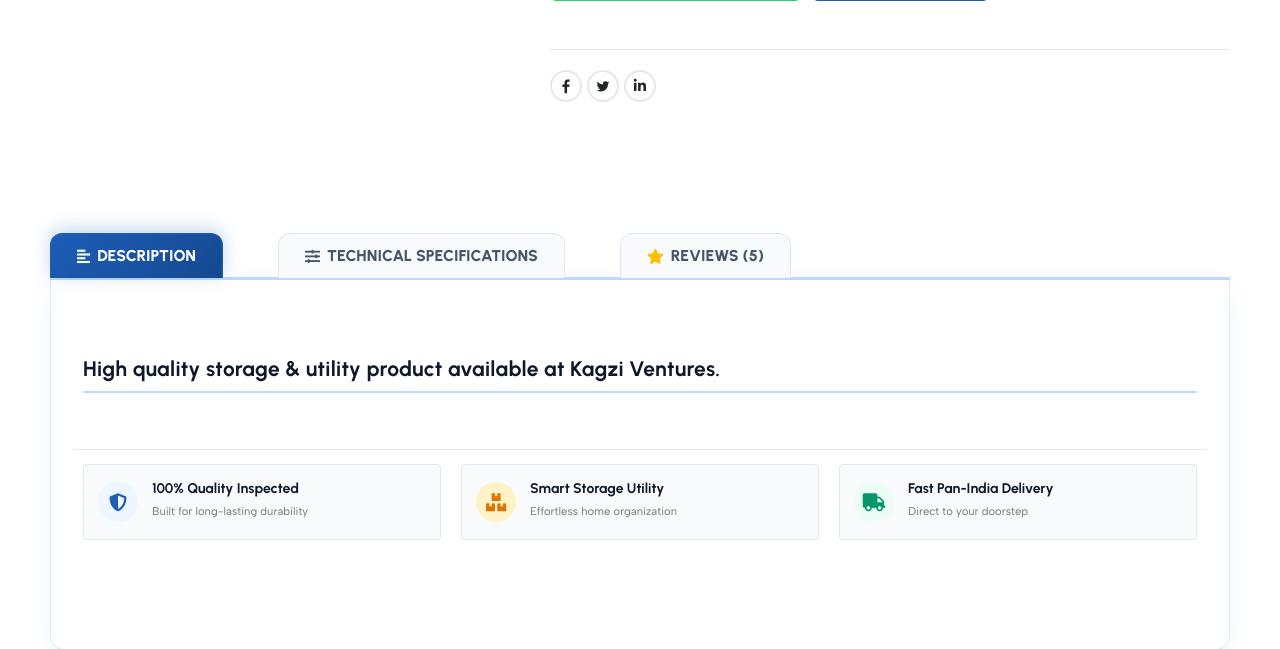
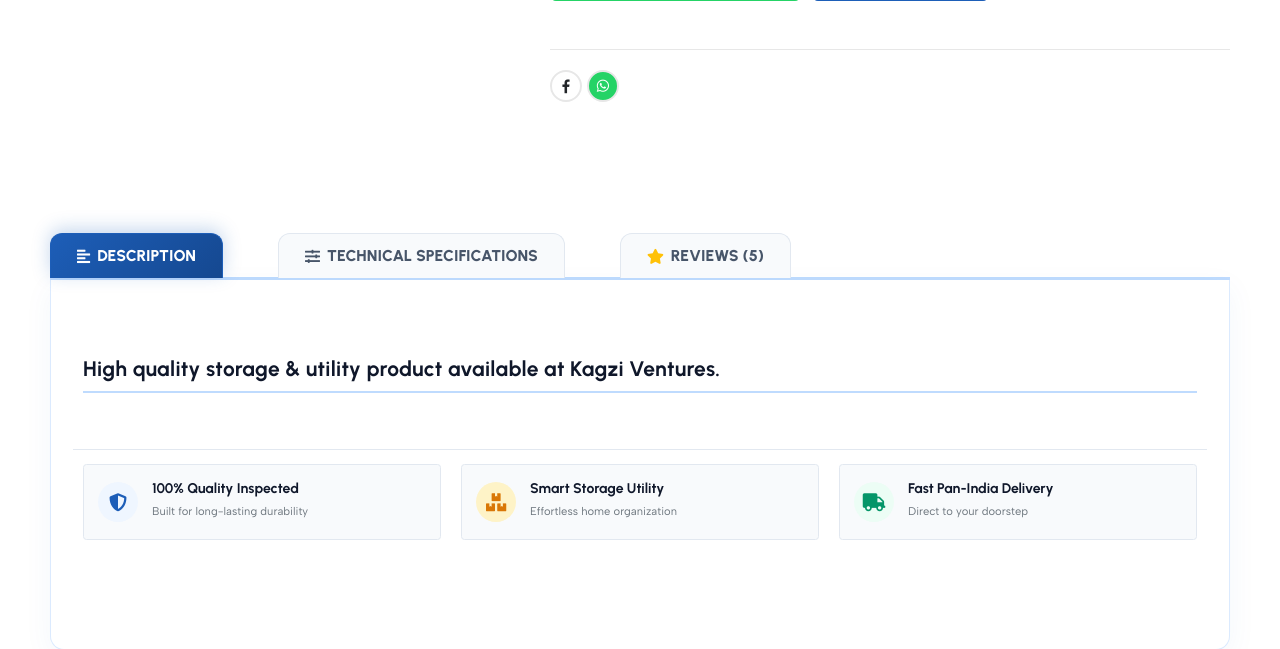
Before and after one commit to mariyakagzi/kagzi-ventures, a CodeIgniter 4 app: the page made by app/Views/product/detail.php in a window 1280 px wide. Shown: the part 669-1318 px from the top of the page. Run offline with PHP 8.4 and a stand-in for CodeIgniter, Linux system fonts and the light colour scheme; the template is opened without the code that fills it, so the values that code supplies are empty; some libraries are stand-ins or nearby versions; some web fonts are replaced.

Commit message:
Remove Twitter and LinkedIn icons, update detail page to use Facebook and WhatsApp sharing

```diff
--- a/app/Views/layouts/main.php
+++ b/app/Views/layouts/main.php
@@ -686,7 +686,6 @@ if (!isset($allCategories) || empty($allCategories)) {
                     <div class="header-right">
                         <div class="social-icons">
                             <a href="#" class="social-icon social-facebook icon-facebook text-white ml-0" target="_blank" title="Facebook"></a>
-                            <a href="#" class="social-icon social-twitter icon-twitter text-white ml-0" target="_blank" title="Twitter"></a>
                             <a href="#" class="social-icon social-instagram icon-instagram text-white ml-0" target="_blank" title="Instagram"></a>
                         </div>
                     </div>
@@ -1063,7 +1062,6 @@ if (!isset($allCategories) || empty($allCategories)) {
 
             <div class="social-icons">
                 <a href="#" class="social-icon social-facebook icon-facebook" target="_blank"></a>
-                <a href="#" class="social-icon social-twitter icon-twitter" target="_blank"></a>
                 <a href="#" class="social-icon social-instagram icon-instagram" target="_blank"></a>
             </div>
         </div>
--- a/app/Views/product/detail.php
+++ b/app/Views/product/detail.php
@@ -196,9 +196,8 @@
                     <div class="product-single-share mb-3">
                         <label class="sr-only">Share:</label>
                         <div class="social-icons mr-2">
-                            <a href="#" class="social-icon social-facebook icon-facebook" target="_blank" title="Facebook"></a>
-                            <a href="#" class="social-icon social-twitter icon-twitter" target="_blank" title="Twitter"></a>
-                            <a href="#" class="social-icon social-linkedin fab fa-linkedin-in" target="_blank" title="Linkedin"></a>
+                            <a href="https://www.facebook.com/sharer/sharer.php?u=<?= rawurlencode(current_url()) ?>" class="social-icon social-facebook icon-facebook" target="_blank" title="Facebook"></a>
+                            <a href="https://api.whatsapp.com/send?text=<?= rawurlencode('Check this out: ' . $product['name'] . ' - ' . current_url()) ?>" class="social-icon social-whatsapp fab fa-whatsapp" style="background-color: #25D366; color: white;" target="_blank" title="WhatsApp"></a>
                         </div>
                     </div>
                 </div>
```
